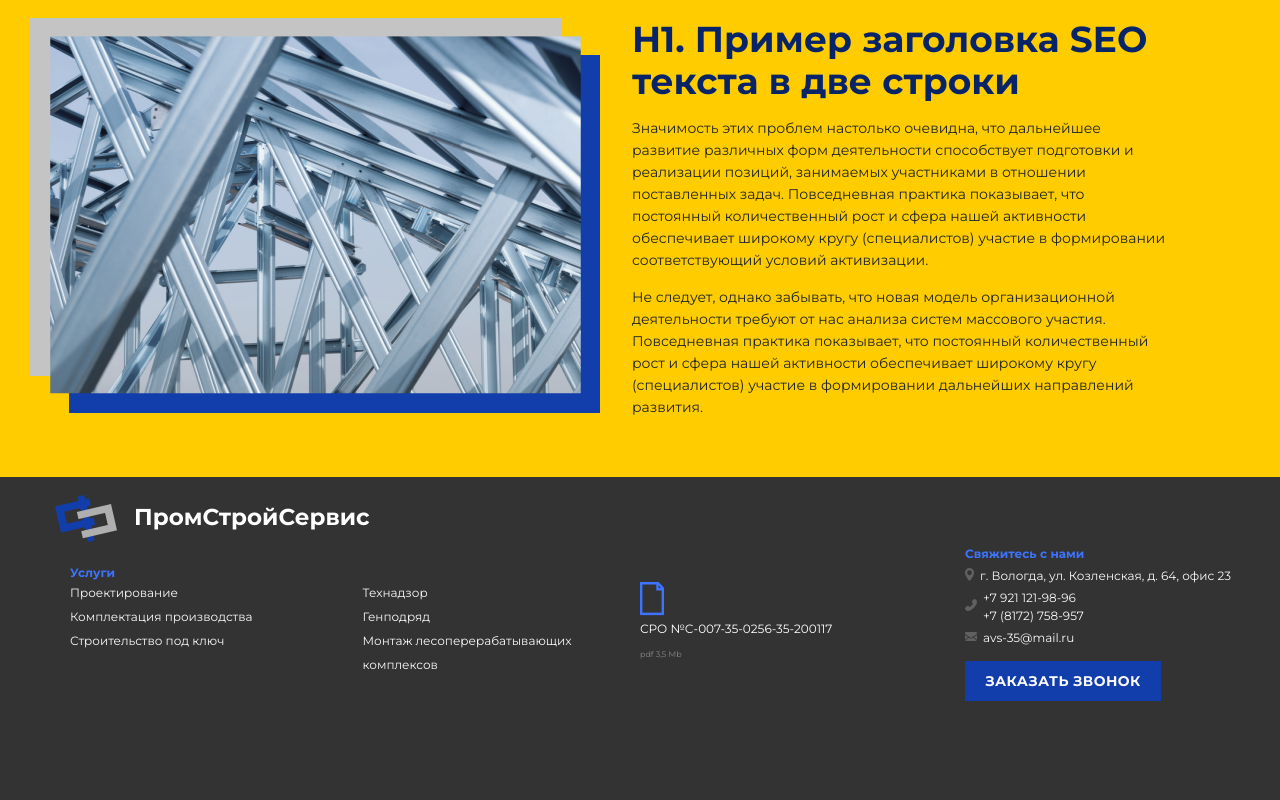
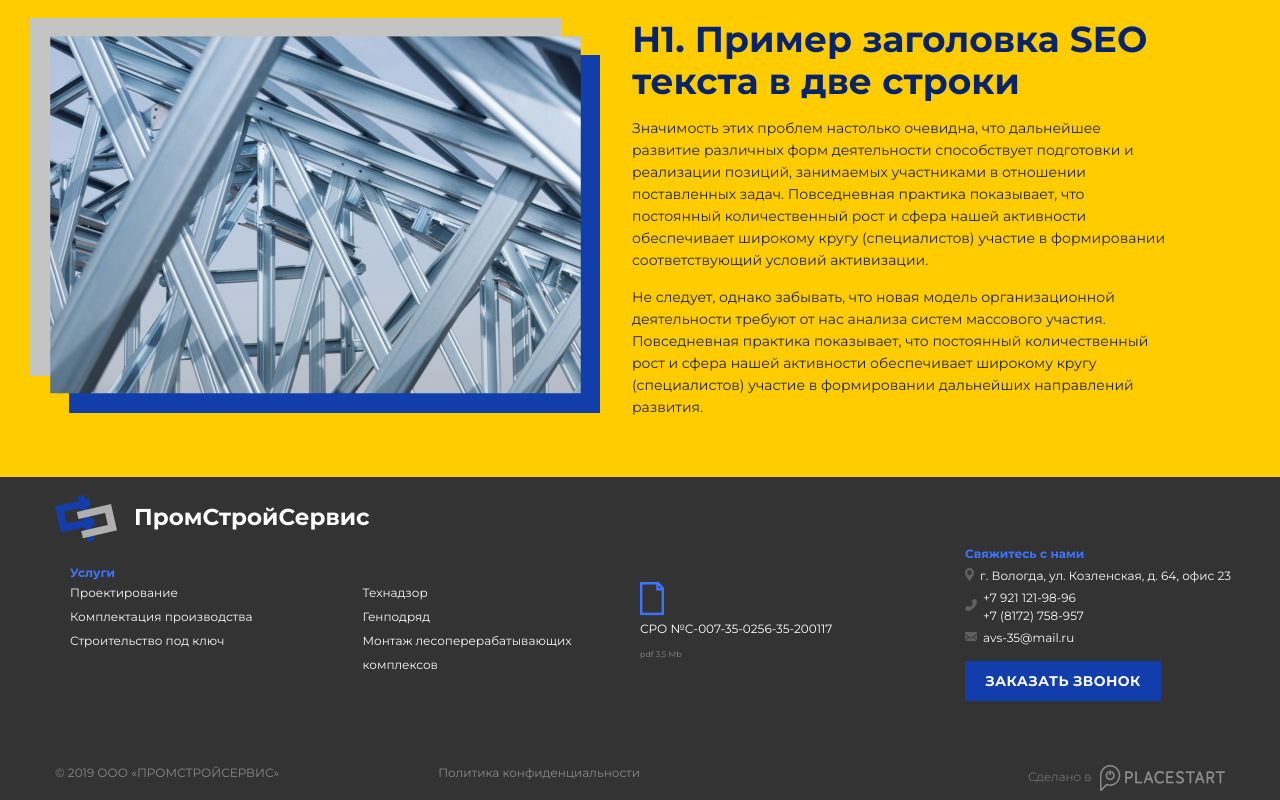
Before and after one commit to lesha3510/Revi, a plain HTML site: page Promstroy35/index.html in a window 1280 px wide. Shown: the part 2380-3180 px from the top of the page. Drawn offline with nearby package versions, Linux system fonts and the light colour scheme.

Commit message:
footer_more

```diff
--- a/Promstroy35/index.html
+++ b/Promstroy35/index.html
@@ -272,6 +272,19 @@
                           </div>
                         </div>
                     </div>
+                    <div class="footer_niz">
+                       <div class="footer_niz_element1">
+                           <div class="footer_niz_wrapper">
+                                <ul class="footer_niz_item">
+                                <li>© 2019 ООО «ПРОМСТРОЙСЕРВИС»</li>
+                                </ul>
+                                <ul class="footer_niz_item">
+                                <li>Политика конфиденциальности</li>
+                                </ul>
+                            </div>
+                            <img src="%D0%A1%D0%B4%D0%B5%D0%BB%D0%B0%D0%BD%D0%BE%20%D0%B2%20PS.png" alt="">
+                        </div>
+                    </div>
                 </div>
             </div>
        </div>
--- a/Promstroy35/style.css
+++ b/Promstroy35/style.css
@@ -899,3 +899,36 @@ li.hasSubmenu:hover ul.sub_menu a {
     line-height: normal;
     text-align: center;
 }
+
+.footer_niz {
+    display: flex;
+    font-style: normal;
+    font-weight: normal;
+    font-size: 12px;
+    line-height: 15px;
+    height: 90px;
+    align-items: flex-end;
+}
+
+.footer_niz_element1 {
+    display: flex;
+    width: 100%;
+    justify-content: space-between;
+    flex-wrap: nowrap;
+}
+
+.footer_niz_wrapper {
+    display: flex;
+    width: 50%;
+    justify-content: space-between;
+}
+
+.footer_niz_item {
+    position: relative;
+    list-style: none;
+    color:#898989;
+}
+
+.footer_niz_element1 img {
+    height: auto;
+}
```
Also changed, not shown: Promstroy35/Сделано в PS.png (added).
